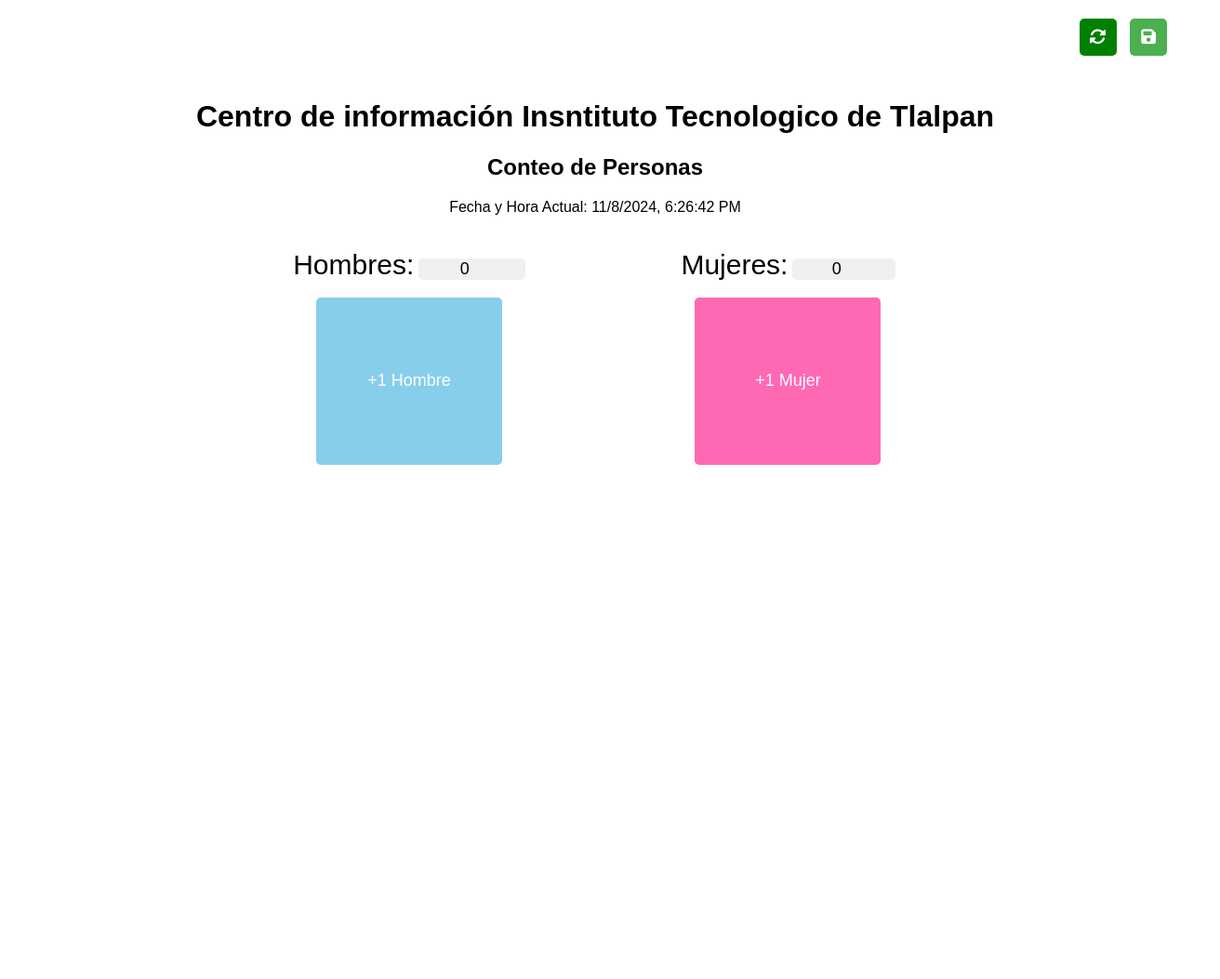
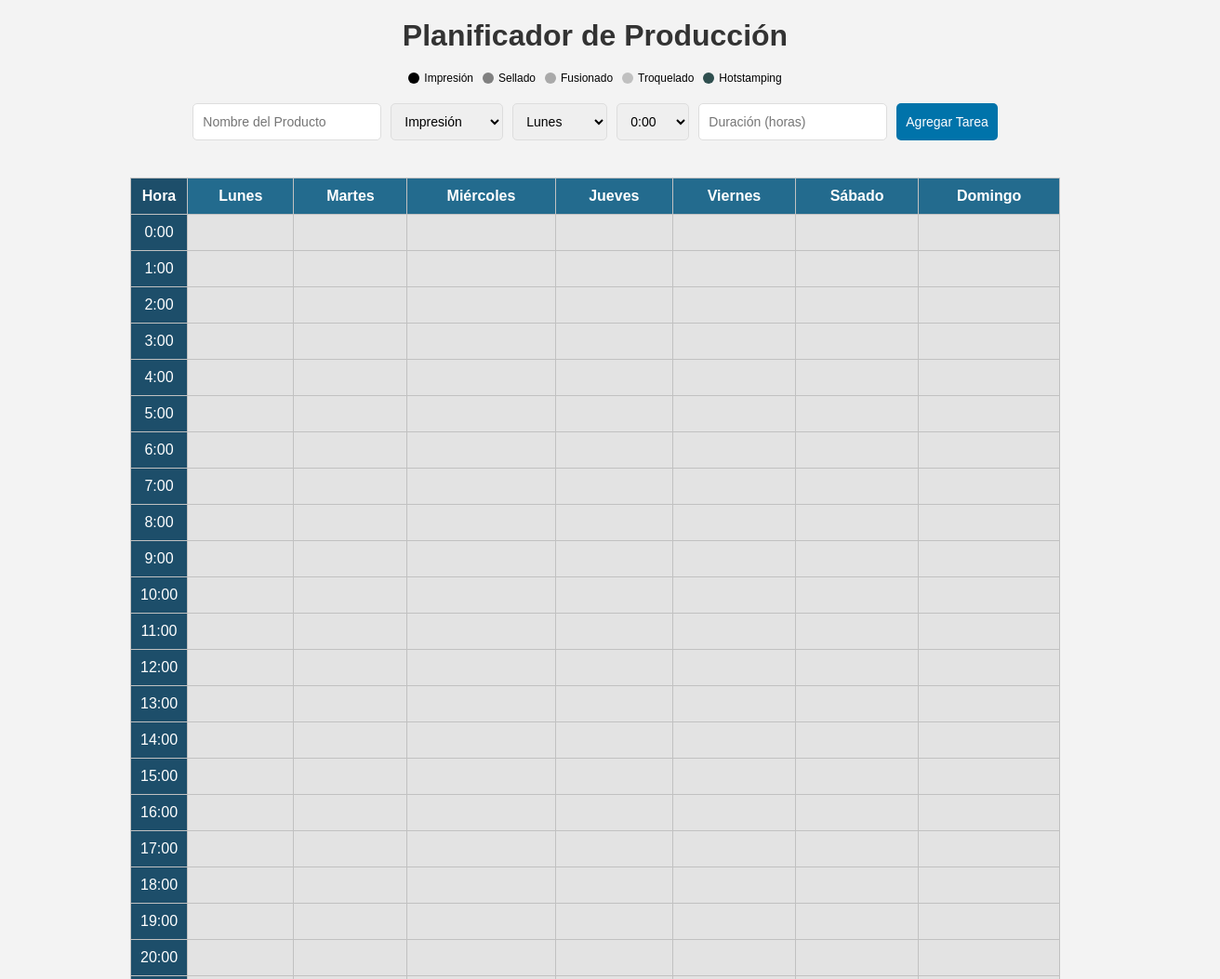
Before and after one commit to MangustRomeg2001/MangustRomeg2001, a plain HTML site: page index.html in a window 1280 px wide. Shown: the top 1053 px of the page at 93% size, 1312 px wide, since content can reach past the window. Before the commit the page ends 800 px from the top, so only its background shows below. Drawn offline with Linux system fonts and the light colour scheme.

Commit message:
Update index.html

```diff
--- a/index.html
+++ b/index.html
@@ -3,214 +3,337 @@
 <head>
   <meta charset="UTF-8">
   <meta name="viewport" content="width=device-width, initial-scale=1.0">
-    <title>Conteo de Personas</title>
-    <link rel="stylesheet" href="https://cdnjs.cloudflare.com/ajax/libs/font-awesome/6.3.0/css/all.min.css">
+  <title>Planificador de Producción</title>
   <style>
+    /* Reset básico */
+    * {
+      box-sizing: border-box;
+      margin: 0;
+      padding: 0;
+    }
     body {
       font-family: Arial, sans-serif;
+      background-color: #f3f3f3;
+      padding: 20px;
+    }
+    h1 {
       text-align: center;
-            margin-top: 50px;
+      color: #333;
+      margin-bottom: 20px;
     }
-        .contador {
-            margin: 20px;
+    .planner-container {
+      max-width: 1000px;
+      margin: auto;
+      overflow-x: auto;
+    }
+    /* Etapas de Producción */
+    .stages {
+      display: flex;
+      justify-content: center;
+      gap: 10px;
+      margin-bottom: 20px;
+    }
+    .stage {
+      display: inline-flex;
+      align-items: center;
+      font-size: 12px;
+      gap: 5px;
+    }
+    .stage::before {
+      content: '';
       display: inline-block;
+      width: 12px;
+      height: 12px;
+      border-radius: 50%;
     }
-        input[type="number"] {
-            width: 30%;
+    .stage[data-stage="impresion"]::before { background-color: black; }
+    .stage[data-stage="sellado"]::before { background-color: gray; }
+    .stage[data-stage="fusionado"]::before { background-color: darkgray; }
+    .stage[data-stage="troquelado"]::before { background-color: silver; }
+    .stage[data-stage="hotstamping"]::before { background-color: darkslategray; }
+
+    /* Tabla de Horario Semanal */
+    table {
+      width: 100%;
+      border-collapse: collapse;
       text-align: center;
-            font-size: 18px;
-            color: #000;
-            background-color: #f0f0f0;
-            border: none;
-            border-radius: 5px;
+      background-color: #e3e3e3;
+      margin-top: 20px;
     }
-        .hombre-button, .mujer-button, .limpiar-button, .guardar-button {
-            font-size: 18px;
-            padding: 3% 5%;
-            border: none;
+    th, td {
+      border: 1px solid #c1c1c1;
+      padding: 10px;
+    }
+    th {
+      background-color: #236B8E;
+      color: #fff;
+    }
+    .hour-col {
+      width: 60px;
+      background-color: #1D4E6A;
+      color: white;
+    }
+    .task {
+      background-color: #0073AA;
+      color: white;
+      padding: 5px;
       border-radius: 5px;
       cursor: pointer;
-            position: relative;
-            margin: 0 5px;
     }
-        .hombre-button {
-            background-color:  #87ceeb; /* azul claro */
+    .task .stage-label {
+      font-weight: bold;
+    }
+
+    /* Estilo del Formulario */
+    .task-form {
+      display: flex;
+      gap: 10px;
+      justify-content: center;
+      margin-bottom: 20px;
+      flex-wrap: wrap;
+    }
+    .task-form input, .task-form select, .task-form button {
+      padding: 10px;
+      font-size: 14px;
+      border-radius: 5px;
+      border: 1px solid #ddd;
+    }
+    .task-form button {
+      background-color: #0073AA;
+      color: white;
+      border: none;
+      cursor: pointer;
+    }
+    .task-form button:hover {
+      background-color: #005f87;
+    }
+
+    /* Tabla de Tareas */
+    .task-table {
+      margin-top: 30px;
+      width: 100%;
+      border-collapse: collapse;
+    }
+    .task-table th, .task-table td {
+      border: 1px solid #c1c1c1;
+      padding: 8px;
+      text-align: left;
+    }
+    .task-table th {
+      background-color: #444;
       color: #fff;
     }
-        .hombre-button:hover {
-            background-color: #add8e6 ; /* azul más oscuro */
-        }
-        .mujer-button {
-            background-color: #ff69b4; /* rosa */
-            color: #fff;
-        }
-        .mujer-button:hover {
-            background-color: #ff1493; /* rosa más oscuro */
-        }
-        .limpiar-button {
-            background-color: #008000; /* verde */
-            color: #fff;
-        }
-        .limpiar-button:hover {
-            background-color: #006400; /* verde más oscuro */
-        }
-        .guardar-button {
-            background-color: #4caf50; /* verde */
-            color: #fff;
-        }
-        .guardar-button:hover {
-            background-color: #45a049; /* verde más oscuro */
-        }
-        .tooltip {
-            visibility: hidden;
-            width: 120px;
-            background-color: #333;
-            color: #fff;
-            text-align: center;
-            border-radius: 6px;
-            padding: 5px;
-            position: absolute;
-            z-index: 1;
-            bottom: 125%;
-            left: 50%;
-            margin-left: -60px;
-            opacity: 0;
-            transition: opacity 0.3s;
-        }
-        .tooltip::after {
-            content: "";
-            position: absolute;
-            top: 100%;
-            left: 50%;
-            margin-left: -5px;
-            border-width: 5px;
-            border-style: solid;
-            border-color: #333 transparent transparent transparent;
-        }
-        .limpiar-button:hover .tooltip, .guardar-button:hover .tooltip {
-            visibility: visible;
-            opacity: 1;
-        }
-        #fechaHora {
-            font-size: 16px;
-        }
-        .mensajes {
-            background-color: #f3f3f3;
-            padding: 10px;
-            border-radius: 5px;
-            margin-top: 20px;
-            text-align: center;
-        }
-
-	label {
-        font-size: 30px;
-        }
-	txt {
-	font-size: 30px;
-	}
-
   </style>
 </head>
 <body>
-    <div style="position: absolute; right: 20px; top: 20px;">
-        <button class="limpiar-button" onclick="limpiarContadores()" style="width: 40px; height: 40px;">
-            <i class="fas fa-sync-alt"></i>
-            <div class="tooltip">Restablece los contadores a cero</div>
-        </button>
-        <button class="guardar-button" onclick="guardarDatos()" style="width: 40px; height: 40px;">
-            <i class="fas fa-save"></i>
-            <div class="tooltip">Guarda los conteos en el almacenamiento local</div>
-        </button>
-    </div>
-		<br>
-		<br>
 
-    <h1>Centro de información Insntituto Tecnologico de Tlalpan</h1>
-    <h2>Conteo de Personas</h2>
+  <h1>Planificador de Producción</h1>
 
-    <p>Fecha y Hora Actual: <span id="fechaHora"></span></p>
-
-    <div class="contador">
-        <label for="hombres">Hombres:</label>
-        <input class="txt" type="number" id="hombres" value="0">
-	<br>
-	<br>
-        <button class="hombre-button" onclick="sumarHombre()" " style="width: 200px; height: 180px;">+1 Hombre</button>
+  <!-- Leyenda de Etapas de Producción -->
+  <div class="stages">
+    <div class="stage" data-stage="impresion">Impresión</div>
+    <div class="stage" data-stage="sellado">Sellado</div>
+    <div class="stage" data-stage="fusionado">Fusionado</div>
+    <div class="stage" data-stage="troquelado">Troquelado</div>
+    <div class="stage" data-stage="hotstamping">Hotstamping</div>
   </div>
 
-    <div class="contador">
-        <label for="mujeres">Mujeres:</label>
-        <input type="number" id="mujeres" value="0">
-	<br>
-	<br>
-        <button class="mujer-button" onclick="sumarMujer()" " style="width: 200px; height: 180px;">+1 Mujer</button>
+  <!-- Formulario para Agregar Tareas -->
+  <div class="task-form">
+    <input type="text" id="productLabel" placeholder="Nombre del Producto" required>
+    <select id="stage" required>
+      <option value="impresion">Impresión</option>
+      <option value="sellado">Sellado</option>
+      <option value="fusionado">Fusionado</option>
+      <option value="troquelado">Troquelado</option>
+      <option value="hotstamping">Hotstamping</option>
+    </select>
+    <select id="day" required>
+      <option value="Lunes">Lunes</option>
+      <option value="Martes">Martes</option>
+      <option value="Miércoles">Miércoles</option>
+      <option value="Jueves">Jueves</option>
+      <option value="Viernes">Viernes</option>
+      <option value="Sábado">Sábado</option>
+      <option value="Domingo">Domingo</option>
+    </select>
+    <select id="hour" required>
+      <!-- Opciones de hora generadas dinámicamente -->
+    </select>
+    <input type="number" id="duration" placeholder="Duración (horas)" min="1" required>
+    <button onclick="addTask()">Agregar Tarea</button>
   </div>
 
-    <div class="mensajes" id="mensajeInicial" style="display:none;">
-        <p>No olvides limpiar los contadores.</p>
+  <!-- Tabla de Horario Semanal -->
+  <div class="planner-container">
+    <table id="schedule">
+      <thead>
+        <tr>
+          <th class="hour-col">Hora</th>
+          <th>Lunes</th>
+          <th>Martes</th>
+          <th>Miércoles</th>
+          <th>Jueves</th>
+          <th>Viernes</th>
+          <th>Sábado</th>
+          <th>Domingo</th>
+        </tr>
+      </thead>
+      <tbody>
+        <!-- Filas de la tabla generadas por JavaScript -->
+      </tbody>
+    </table>
   </div>
 
+  <!-- Tabla de Tareas -->
+  <table class="task-table">
+    <thead>
+      <tr>
+        <th>Producto</th>
+        <th>Etapa</th>
+        <th>Día</th>
+        <th>Hora de Inicio</th>
+        <th>Hora Tentativa de Finalización</th>
+        <th>Operador de Inicio</th>
+        <th>Operador de Finalización</th>
+        <th>Acciones</th>
+      </tr>
+    </thead>
+    <tbody id="taskList">
+      <!-- Filas de tareas generadas por JavaScript -->
+    </tbody>
+  </table>
+
   <script>
-        function sumarHombre() {
-            var hombres = parseInt(document.getElementById('hombres').value);
-            hombres++;
-            document.getElementById('hombres').value = hombres;
+    // Horas en formato de 24 horas
+    const hours = [...Array(24).keys()];
+    const days = ["Lunes", "Martes", "Miércoles", "Jueves", "Viernes", "Sábado", "Domingo"];
+    const tasks = []; // Arreglo para almacenar tareas
+
+    // Función para generar opciones de hora
+    function populateHourOptions() {
+      const hourSelect = document.getElementById("hour");
+      hourSelect.innerHTML = ""; // Limpia opciones previas
+      hours.forEach(hour => {
+        const option = document.createElement("option");
+        option.value = hour;
+        option.textContent = `${hour}:00`;
+        hourSelect.appendChild(option);
+      });
     }
 
-        function sumarMujer() {
-            var mujeres = parseInt(document.getElementById('mujeres').value);
-            mujeres++;
-            document.getElementById('mujeres').value = mujeres;
+    // Función para crear filas de horario
+    function generateSchedule() {
+      const tbody = document.querySelector("#schedule tbody");
+      tbody.innerHTML = ''; // Limpia filas previas
+
+      hours.forEach(hour => {
+        const row = document.createElement("tr");
+
+        // Columna de hora
+        const hourCell = document.createElement("td");
+        hourCell.classList.add("hour-col");
+        hourCell.textContent = `${hour}:00`;
+        row.appendChild(hourCell);
+
+        // Columnas de días
+        days.forEach(day => {
+          const cell = document.createElement("td");
+          const task = tasks.find(t => t.day === day && t.hour === hour);
+          if (task) {
+            const taskDiv = document.createElement("div");
+            taskDiv.classList.add("task");
+            taskDiv.innerHTML = `<span class="stage-label">${task.stage}</span>: ${task.label}`;
+            taskDiv.style.backgroundColor = getStageColor(task.stage);
+            cell.appendChild(taskDiv);
+          }
+          row.appendChild(cell);
+        });
+
+        tbody.appendChild(row);
+      });
+
+      updateTaskList(); // Actualiza la tabla de tareas
     }
 
-        function actualizarFechaHora() {
-            var ahora = new Date();
-            var fechaHora = ahora.toLocaleString();
-            document.getElementById('fechaHora').textContent = fechaHora;
-        }
+    // Función para añadir tarea
+    function addTask() {
+      const label = document.getElementById("productLabel").value.trim();
+      const stage = document.getElementById("stage").value;
+      const day = document.getElementById("day").value;
+      const hour = parseInt(document.getElementById("hour").value);
+      const duration = parseInt(document.getElementById("duration").value);
 
-        function guardarDatos() {
-            var hombres = parseInt(document.getElementById('hombres').value);
-            var mujeres = parseInt(document.getElementById('mujeres').value);
-
-            localStorage.setItem('conteoHombres', hombres);
-            localStorage.setItem('conteoMujeres', mujeres);
-
-            alert('Datos guardados exitosamente.');
-        }
-
-        function cargarDatos() {
-            var hombres = localStorage.getItem('conteoHombres');
-            var mujeres = localStorage.getItem('conteoMujeres');
-
-            if (hombres !== null && mujeres !== null) {
-                document.getElementById('hombres').value = hombres;
-                document.getElementById('mujeres').value = mujeres;
+      if (label && !isNaN(hour) && !isNaN(duration)) {
+        const endHour = (hour + duration) % 24; // Calcula la hora de finalización
+        tasks.push({ label, stage, day, hour, duration, endHour, startOperator: "", endOperator: "" });
+        generateSchedule();
       }
     }
 
-        function limpiarContadores() {
-            document.getElementById('hombres').value = 0;
-            document.getElementById('mujeres').value = 0;
+    // Función para actualizar la tabla de tareas
+    function updateTaskList() {
+      const taskList = document.getElementById("taskList");
+      taskList.innerHTML = ""; // Limpia tareas previas
+
+      tasks.forEach((task, index) => {
+        const row = document.createElement("tr");
+        row.innerHTML = `
+          <td>${task.label}</td>
+          <td>${task.stage}</td>
+          <td>${task.day}</td>
+          <td>${task.hour}:00</td>
+          <td>${task.endHour}:00</td>
+          <td>${task.startOperator || "N/A"}</td>
+          <td>${task.endOperator || "N/A"}</td>
+          <td>
+            <button onclick="startProduction(${index})">Iniciar Producción</button>
+            <button onclick="endProduction(${index})">Finalizar</button>
+            <button onclick="deleteTask(${index})">Eliminar</button>
+          </td>
+        `;
+        taskList.appendChild(row);
+      });
     }
 
-        function mostrarMensaje(mensaje, duracion) {
-            var mensajes = document.getElementsByClassName('mensajes')[0];
-            var nuevoMensaje = document.createElement('p');
-            nuevoMensaje.textContent = mensaje;
-            mensajes.appendChild(nuevoMensaje);
-
-            setTimeout(function() {
-                nuevoMensaje.style.display = 'none';
-            }, duracion);
+    // Función para iniciar producción
+    function startProduction(index) {
+      const operator = prompt("Ingrese el nombre del operador que inicia la producción:");
+      if (operator) {
+        tasks[index].startOperator = operator;
+        updateTaskList();
+      }
     }
 
-        actualizarFechaHora(); // Llamada inicial para mostrar la fecha y hora actual
-        setInterval(actualizarFechaHora, 1000); // Actualizar cada segundo
-        cargarDatos(); // Cargar datos almacenados al cargar la página
+    // Función para finalizar producción
+    function endProduction(index) {
+      const operator = prompt("Ingrese el nombre del operador que finaliza la producción:");
+      if (operator) {
+        tasks[index].endOperator = operator;
+        updateTaskList();
+      }
+    }
 
-        // Mostrar mensaje por 30 segundos al abrir la página
-        mostrarMensaje("No olvides limpiar los contadores.", 30000);
+    // Función para eliminar tarea
+    function deleteTask(index) {
+      tasks.splice(index, 1);
+      generateSchedule();
+    }
+
+    // Función para obtener el color según la etapa
+    function getStageColor(stage) {
+      switch (stage) {
+        case "impresion": return "black";
+        case "sellado": return "gray";
+        case "fusionado": return "darkgray";
+        case "troquelado": return "silver";
+        case "hotstamping": return "darkslategray";
+        default: return "white";
+      }
+    }
+
+    // Inicializar opciones de hora y generar horario
+    populateHourOptions();
+    generateSchedule();
   </script>
 </body>
-</html>
```
Lines whose indentation alone changed are shown as unchanged.
